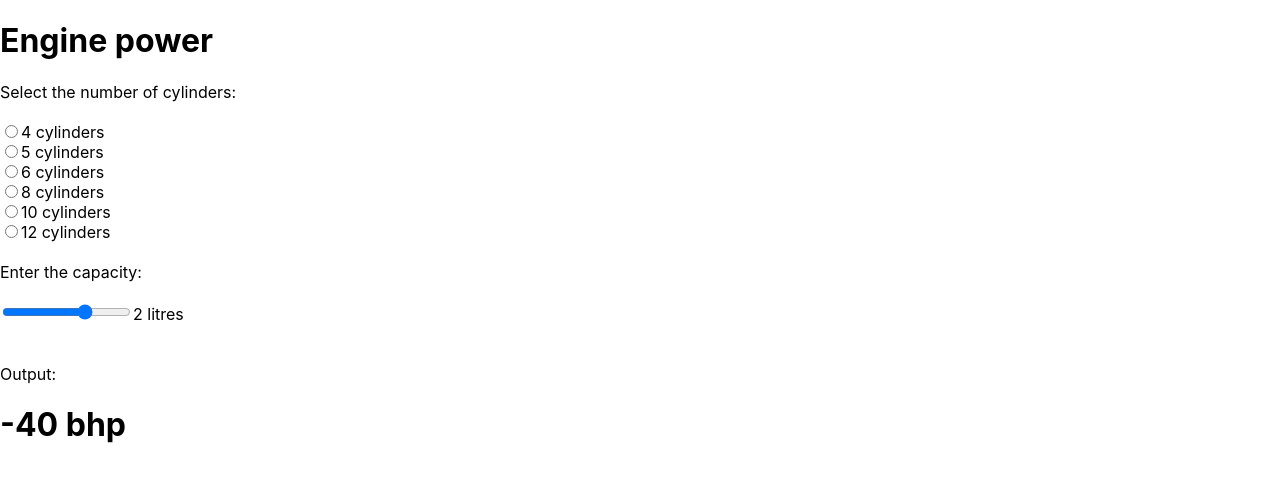
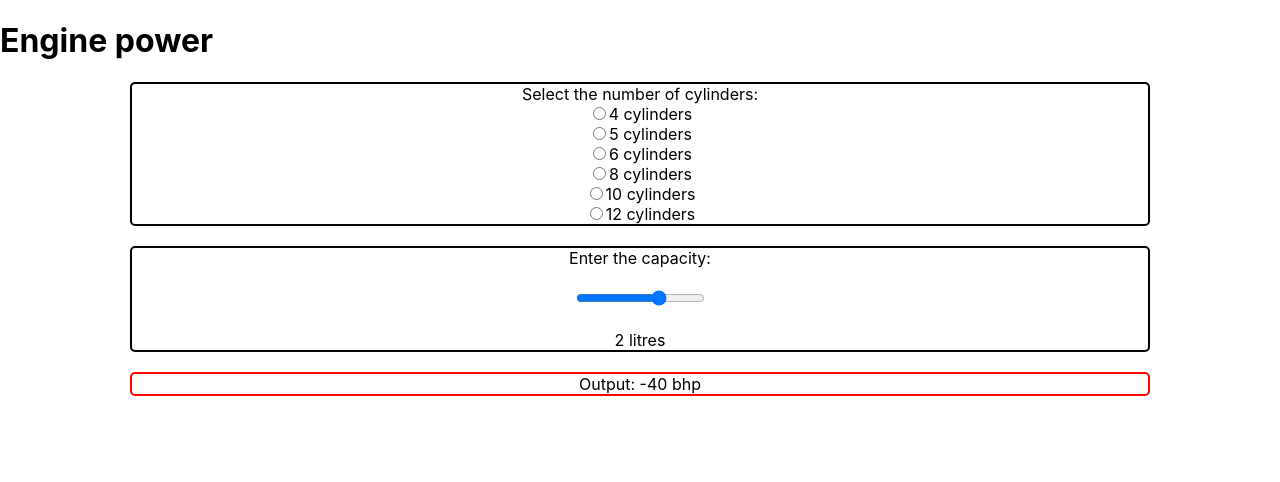
Before and after one commit to FrankieBoye/engine_power, a React (Create React App) app: page / in a window 1280 px wide. Shown: the top 482 px of the page. Built offline with nearby package versions, Linux system fonts and the light colour scheme.

Commit message:
started css styling and refactored output js

```diff
--- a/src/App.js
+++ b/src/App.js
@@ -26,30 +26,15 @@ class App extends Component {
     return (
       <div className="App">
         <h1>Engine power</h1>
-        Select the number of cylinders:
-        <br>
-        </br>
-        <br>
-        </br>
         <Cylinders
         cylinderOption={this.state.cylinderOption}
         onCylinderChange={this.handleCylinderChange}/>
-        <br>
-        </br>
-        Enter the capacity:
-        <br>
-        </br>
-        <br>
-        </br>
+        <br></br>
         <Capacity
         capacity={this.state.capacity}
         cylinderOption={this.state.cylinderOption}
         onCapacityChange={this.handleCapacityChange} />
-        <br>
-        </br>
-        <br>
-        </br>
-        Output:
+        <br></br>
         <Output
         capacity={this.state.capacity}
         cylinderOption={this.state.cylinderOption}/>
--- a/src/Capacity.js
+++ b/src/Capacity.js
@@ -29,10 +29,15 @@ class Capacity extends Component {
   }
 
    return (
-     <form name="capacity">
+     <div className="capacity">
+     Enter the capacity:
+     <br></br>
+     <br></br>
      {input}
+     <br></br>
+     <br></br>
      {capacity} litres
-     </form>
+     </div>
   )
  }
 }
--- a/src/Cylinders.js
+++ b/src/Cylinders.js
@@ -17,6 +17,8 @@ class Cylinders extends Component {
 <form>
 
   <div className="cylinders">
+  Select the number of cylinders:
+  <br></br>
     <label>
       <input
         type="radio"
@@ -28,9 +30,7 @@ class Cylinders extends Component {
       />
       4 cylinders
     </label>
-  </div>
-
-  <div className="cylinders">
+    <br></br>
     <label>
       <input
         type="radio"
@@ -42,9 +42,7 @@ class Cylinders extends Component {
       />
       5 cylinders
     </label>
-  </div>
-
-  <div className="cylinders">
+    <br></br>
     <label>
       <input
         type="radio"
@@ -56,9 +54,7 @@ class Cylinders extends Component {
       />
       6 cylinders
     </label>
-  </div>
-
-  <div className="cylinders">
+    <br></br>
     <label>
       <input
         type="radio"
@@ -70,9 +66,7 @@ class Cylinders extends Component {
       />
       8 cylinders
     </label>
-  </div>
-
-  <div className="cylinders">
+    <br></br>
     <label>
       <input
         type="radio"
@@ -84,9 +78,7 @@ class Cylinders extends Component {
       />
       10 cylinders
     </label>
-  </div>
-
-  <div className="cylinders">
+    <br></br>
     <label>
       <input
         type="radio"
--- a/src/Output.js
+++ b/src/Output.js
@@ -4,20 +4,26 @@ class Output extends React.Component {
   render() {
   const {capacity} = this.props;
   const {cylinderOption} = this.props;
+  var output = 0
 
     if(cylinderOption==4){
-      return <h1>{(((cylinderOption*50))/2 * capacity).toFixed(0)} bhp</h1>;
+      output = (((cylinderOption*50))/2 * capacity)
     } else if (cylinderOption==5){
-    return <h1>{(((cylinderOption*40)-40)/2 * capacity).toFixed(0)} bhp</h1>;
+      output = (((cylinderOption*40)-40)/2 * capacity)
     } else if (cylinderOption==6){
-    return <h1>{(((cylinderOption*36)-40)/2 * capacity).toFixed(0)} bhp</h1>;
+      output = (((cylinderOption*36)-40)/2 * capacity)
     } else if (cylinderOption==8){
-    return <h1>{(((cylinderOption*26)-40)/2 * capacity).toFixed(0)} bhp</h1>;
+      output = (((cylinderOption*26)-40)/2 * capacity)
     } else if (cylinderOption==10){
-    return <h1>{(((cylinderOption*24)-40)/2 * capacity).toFixed(0)} bhp</h1>;
+      output = (((cylinderOption*24)-40)/2 * capacity)
     } else {
-    return <h1>{(((cylinderOption*18)-40)/2 * capacity).toFixed(0)} bhp</h1>;
+      output = (((cylinderOption*18)-40)/2 * capacity)
     }
+    return (
+      <div className="output">
+      Output: {output.toFixed(0)} bhp
+      </div>
+    )
   }
 }
 
--- a/src/index.css
+++ b/src/index.css
@@ -11,3 +11,34 @@ code {
   font-family: source-code-pro, Menlo, Monaco, Consolas, 'Courier New',
     monospace;
 }
+
+.cylinders {
+    position: relative;
+    text-align: center;
+    border-style: solid;
+    border-width: 2px;
+    border-radius: 5px;
+    margin-right: 130px;
+    margin-left: 130px;
+}
+
+.capacity {
+    position: relative;
+    text-align: center;
+    border-style: solid;
+    border-width: 2px;
+    border-radius: 5px;
+    margin-right: 130px;
+    margin-left: 130px;
+}
+
+.output {
+    position: relative;
+    text-align: center;
+    border-style: solid;
+    border-width: 2px;
+    border-color: red;
+    border-radius: 5px;
+    margin-right: 130px;
+    margin-left: 130px;
+}
```
